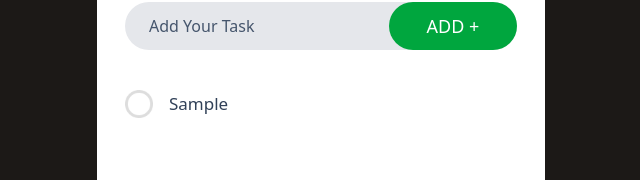
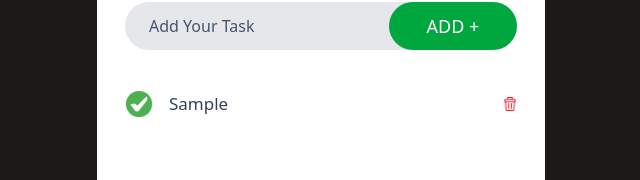
Before and after one commit to KushanRuwanPathirana/ToDo_App, a React (Vite) app: page / in a window 1280 px wide. Both pictures are taken after typing "Sample" into the empty fields and a click on the button "ADD +". Shown: the part 243-423 px from the top of the page, without its empty margins (319-959 px from the left). Built offline with nearby package versions, Linux system fonts and the light colour scheme.

Commit message:
Add Delete Fuction

```diff
--- a/src/Components/ToDo.jsx
+++ b/src/Components/ToDo.jsx
@@ -25,6 +25,25 @@ const ToDo = () => {
          inputRef.current.value ="";
     }
 
+     {/* ------------Delete todo items---------------------   */}
+    const deleteTodo =(id)=>{
+         setTodoList((prevTodos)=>{
+            return prevTodos.filter((todo)=>todo.id !== id)
+         })
+    }
+
+    const toggle =(id)=>{
+        setTodoList((prevTodos)=>{
+            return prevTodos.map((todo)=>{
+                if(todo.id === id){
+                    return {...todo, isComplete: !todo.isComplete}
+                }
+                return todo;
+            })
+        })
+    }
+
+
     useEffect(()=>{
         localStorage.setItem("todos", JSON.stringify(todoList))
     },[todoList])
@@ -46,14 +65,13 @@ const ToDo = () => {
             <button onClick={add} className='border-none rounded-full bg-green-600 w-32 h-12 text-white text-lg font-medium cursor-pointer hover:bg-green-700'>ADD +</button>
         </div>
 
-          {/* ------------To-Do List---------------------   */}
+      {/* ------------To-Do List---------------------   */}
 
           <div>
             {todoList.map((item, index)=>{
-                 return<ToDoItems key={index} text={item.text}/>
+                 return<ToDoItems key={index} text={item.text} id={item.id} isComplete={item.isComplete} deleteTodo={deleteTodo}/>
             })}
           </div>
-
     </div>
   )
 }
--- a/src/Components/ToDoItems.jsx
+++ b/src/Components/ToDoItems.jsx
@@ -3,18 +3,23 @@ import not_tick from '../assets/not_tick.png';
 import tick from '../assets/tick.png';
 import delete_icon from '../assets/delete.png';
 
-const ToDoItems = ({text}) => {
+const TodoItems = ({text, id, isComplete, deleteTodo}) => {
 
   return (
     <div className='flex items-center my-3 gap-2'>
-         <div className='flex flex-1 items-center cursor-pointer'>
-              <img src={not_tick} className='w-7' alt="" />
-              <p className="text-slate-700 ml-4 text-[17px] decoration-slate-500 ">
+
+        <div className='flex flex-1 items-center cursor-pointer'>
+            <img src={tick} className='w-7' alt="" />
+            <p className={`text-slate-700 ml-4 text-[17px] decoration-slate-500
+                          ${isComplete ? "line-through" : ""}`}>
                 {text}
             </p>
-         </div>
+        </div>
+
+        <img onClick={()=>{deleteTodo(id)}}className='w-3.5 cursor-pointer' src={delete_icon} alt="" />
+
     </div>
   )
 }
 
-export default ToDoItems
+export default TodoItems
```
